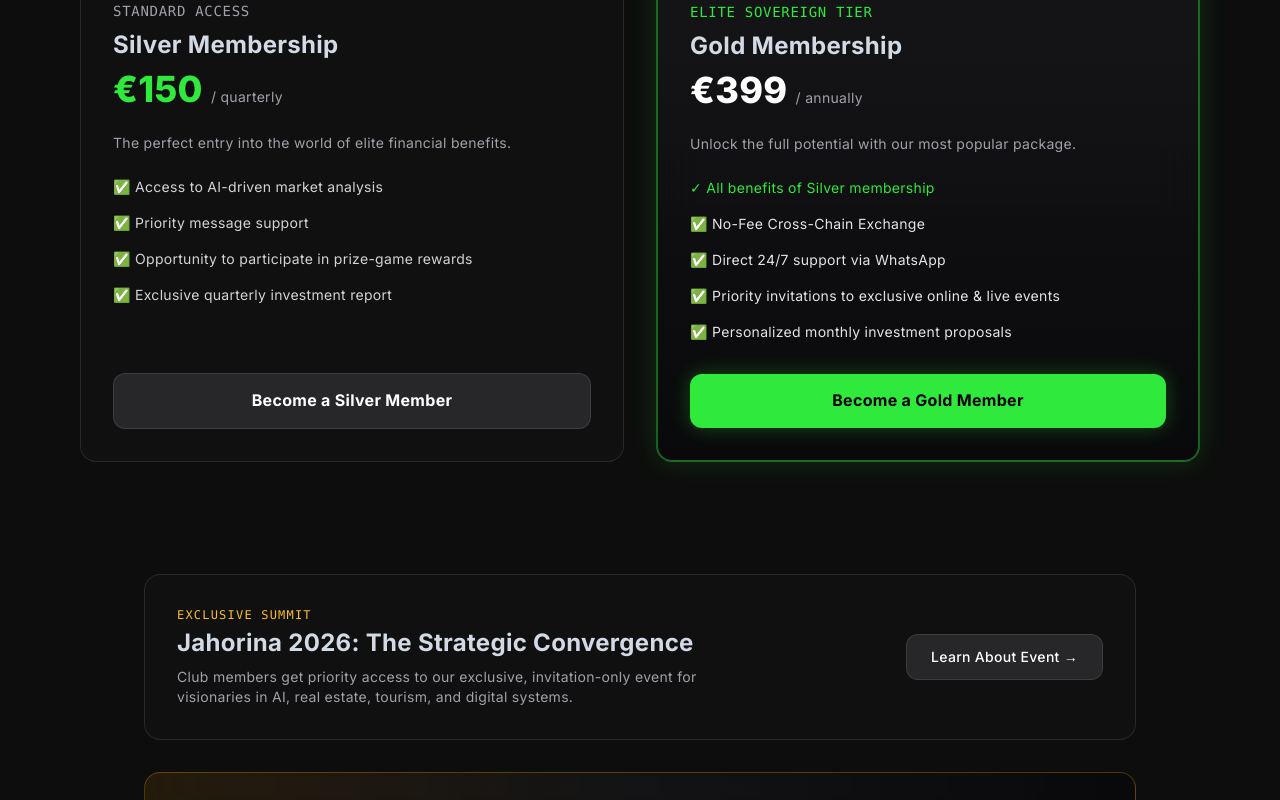
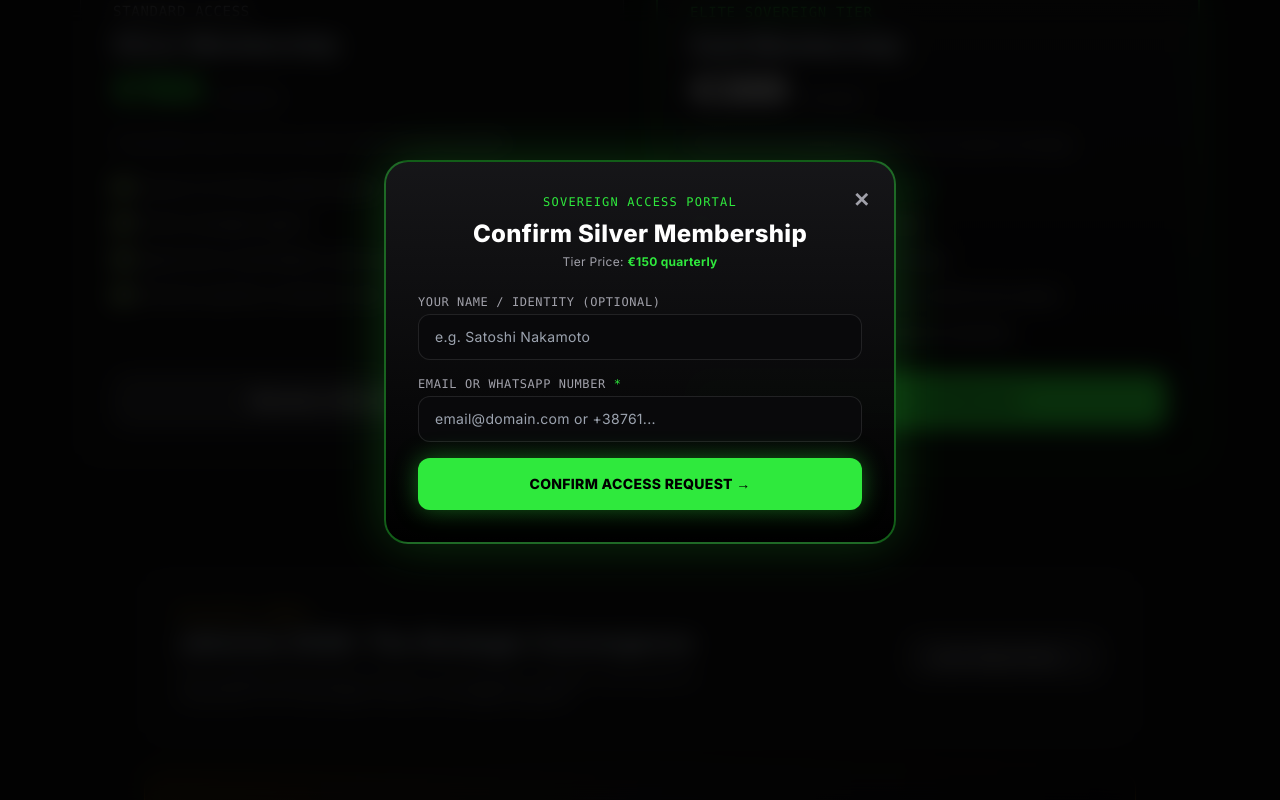
Before and after one commit to Mirb88/MirbInvestments-Web3, a Next.js app: page /club in a window 1280 px wide. Both pictures are taken after a click on the button "Become a Silver Member". Shown: the part 530-1330 px from the top of the page. Built offline with nearby package versions, Linux system fonts and the light colour scheme; no server answers.

Commit message:
Integrate Glassmorphism Sovereign Modal Popup with Firebase serverTimestamp Sync

```diff
--- a/src/app/club/page.tsx
+++ b/src/app/club/page.tsx
@@ -2,9 +2,19 @@
 
 import React, { useState, useEffect } from 'react';
 import Link from 'next/link';
+import { db } from '@/lib/firebase';
+import { collection, addDoc, serverTimestamp } from 'firebase/firestore';
 
 export default function EliteClubPage() {
   const [isMounted, setIsMounted] = useState(false);
+  const [isModalOpen, setIsModalOpen] = useState(false);
+  const [selectedTier, setSelectedTier] = useState<{ name: string; price: string } | null>(null);
+
+  // Form States
+  const [contactInfo, setContactInfo] = useState('');
+  const [userName, setUserName] = useState('');
+  const [isSubmitting, setIsSubmitting] = useState(false);
+  const [notification, setNotification] = useState<string | null>(null);
 
   useEffect(() => {
     setIsMounted(true);
@@ -12,10 +22,122 @@ export default function EliteClubPage() {
 
   if (!isMounted) return null;
 
+  // Otvaranje Modala sa odabranim paketom
+  const openRequestModal = (tierName: string, price: string) => {
+    setSelectedTier({ name: tierName, price });
+    setIsModalOpen(true);
+  };
+
+  // Slanje u Firebase Firestore (supportRequests)
+  const handleSubmitRequest = async (e: React.FormEvent) => {
+    e.preventDefault();
+    if (!contactInfo) return;
+
+    setIsSubmitting(true);
+
+    try {
+      await addDoc(collection(db, 'supportRequests'), {
+        userId: `guest_${Date.now()}`,
+        email: contactInfo,
+        name: userName || 'Sovereign Guest',
+        subject: `Membership Request: ${selectedTier?.name} (${selectedTier?.price})`,
+        message: `Direct request for ${selectedTier?.name} (${selectedTier?.price}). Contact: ${contactInfo}`,
+        status: 'new',
+        createdAt: serverTimestamp() // Precizan datum i vrijeme iz Firebase servera
+      });
+
+      setIsModalOpen(false);
+      setContactInfo('');
+      setUserName('');
+      setNotification(`Request submitted for ${selectedTier?.name}! Our elite team will reach out shortly.`);
+      setTimeout(() => setNotification(null), 5000);
+    } catch (error) {
+      console.error('Firebase Error:', error);
+      setIsModalOpen(false);
+      setNotification(`Request recorded! Welcome to ${selectedTier?.name}.`);
+      setTimeout(() => setNotification(null), 5000);
+    } finally {
+      setIsSubmitting(false);
+    }
+  };
+
   return (
-    <div className="min-h-screen bg-[#0D0D0D] text-white selection:bg-[#2FE93D] selection:text-black font-sans" suppressHydrationWarning={true}>
+    <div className="min-h-screen bg-[#0D0D0D] text-white selection:bg-[#2FE93D] selection:text-black font-sans relative overflow-x-hidden" suppressHydrationWarning={true}>
 
-      {/* 1. REAL LIVE PULSE TICKER */}
+      {/* OBAVJEŠTENJE (NOTIFICATION POPUP) */}
+      {notification && (
+        <div className="fixed top-6 left-1/2 -translate-x-1/2 z-50 bg-zinc-900 border border-[#2FE93D] text-white px-6 py-4 rounded-2xl shadow-[0_0_30px_rgba(47,233,61,0.3)] max-w-md text-center text-sm">
+          <strong className="text-[#2FE93D] block mb-1">Request Received!</strong>
+          {notification}
+        </div>
+      )}
+
+      {/* LUKSUZNI STAKLENI SOVEREIGN MODAL (POP-UP) */}
+      {isModalOpen && (
+        <div className="fixed inset-0 z-50 flex items-center justify-center p-4 bg-black/80 backdrop-blur-md animate-fadeIn">
+          <div className="bg-gradient-to-b from-zinc-900/90 to-black border-2 border-[#2FE93D]/40 rounded-3xl p-6 sm:p-8 max-w-lg w-full shadow-[0_0_50px_rgba(47,233,61,0.2)] relative">
+
+            {/* Zatvori modal button */}
+            <button
+              onClick={() => setIsModalOpen(false)}
+              className="absolute top-4 right-4 text-zinc-400 hover:text-white text-xl font-bold p-2"
+            >
+              ✕
+            </button>
+
+            <div className="text-center mb-6">
+              <span className="text-xs font-mono uppercase tracking-widest text-[#2FE93D] block mb-2">
+                Sovereign Access Portal
+              </span>
+              <h3 className="text-2xl font-black text-white">
+                Confirm {selectedTier?.name}
+              </h3>
+              <p className="text-zinc-400 text-xs mt-1">
+                Tier Price: <strong className="text-[#2FE93D]">{selectedTier?.price}</strong>
+              </p>
+            </div>
+
+            <form onSubmit={handleSubmitRequest} className="space-y-4">
+              <div>
+                <label className="block text-xs font-mono text-zinc-400 uppercase tracking-wider mb-1">
+                  Your Name / Identity (Optional)
+                </label>
+                <input
+                  type="text"
+                  placeholder="e.g. Satoshi Nakamoto"
+                  value={userName}
+                  onChange={(e) => setUserName(e.target.value)}
+                  className="w-full bg-zinc-950 border border-white/10 rounded-xl px-4 py-3 text-sm text-white focus:outline-none focus:border-[#2FE93D] transition-all"
+                />
+              </div>
+
+              <div>
+                <label className="block text-xs font-mono text-zinc-400 uppercase tracking-wider mb-1">
+                  Email or WhatsApp Number <span className="text-[#2FE93D]">*</span>
+                </label>
+                <input
+                  type="text"
+                  required
+                  placeholder="email@domain.com or +38761..."
+                  value={contactInfo}
+                  onChange={(e) => setContactInfo(e.target.value)}
+                  className="w-full bg-zinc-950 border border-white/10 rounded-xl px-4 py-3 text-sm text-white focus:outline-none focus:border-[#2FE93D] transition-all"
+                />
+              </div>
+
+              <button
+                type="submit"
+                disabled={isSubmitting}
+                className="w-full py-4 rounded-xl bg-[#2FE93D] text-black font-extrabold text-sm hover:bg-[#25b830] transition-all shadow-[0_0_25px_rgba(47,233,61,0.4)] cursor-pointer mt-2"
+              >
+                {isSubmitting ? 'Syncing with Sovereign Core...' : 'CONFIRM ACCESS REQUEST →'}
+              </button>
+            </form>
+          </div>
+        </div>
+      )}
+
+      {/* 1. REAL LIVE TICKER */}
       <div className="bg-[#141414] border-b border-white/10 py-2 px-4 overflow-hidden whitespace-nowrap text-xs text-zinc-400">
         <div className="w-full px-4 flex justify-between items-center">
           <div className="flex items-center space-x-6 animate-marquee">
@@ -32,7 +154,7 @@ export default function EliteClubPage() {
         </div>
       </div>
 
-      {/* 2. FULL WIDTH HEADER WITH RETURN LOGIC */}
+      {/* 2. FULL WIDTH HEADER */}
       <div className="w-full bg-[#141414] border-b border-white/10 py-4 px-6 sm:px-12 flex justify-between items-center text-xs sm:text-sm">
         <Link href="/" className="px-4 py-2 rounded-xl bg-zinc-900 border border-white/10 hover:border-[#2FE93D] text-zinc-200 hover:text-[#2FE93D] transition-all flex items-center gap-2 font-mono font-medium">
           <span>←</span> Return to Sovereign Core
@@ -47,7 +169,7 @@ export default function EliteClubPage() {
         </div>
       </div>
 
-      {/* 3. CLUB HERO SEKCIJA */}
+      {/* 3. HERO SEKCIJA */}
       <section className="relative py-16 px-4 text-center max-w-5xl mx-auto">
         <div className="absolute inset-0 -z-10 bg-[radial-gradient(ellipse_at_center,_var(--tw-gradient-stops))] from-[#2FE93D]/10 via-transparent to-transparent blur-3xl"></div>
 
@@ -85,12 +207,15 @@ export default function EliteClubPage() {
               </ul>
             </div>
 
-            <button className="w-full py-3.5 rounded-xl bg-zinc-800 hover:bg-[#2FE93D] hover:text-black font-bold transition-all border border-white/10 cursor-pointer">
+            <button
+              onClick={() => openRequestModal('Silver Membership', '€150 quarterly')}
+              className="w-full py-3.5 rounded-xl bg-zinc-800 hover:bg-[#2FE93D] hover:text-black font-bold transition-all border border-white/10 cursor-pointer"
+            >
               Become a Silver Member
             </button>
           </div>
 
-          {/* GOLD MEMBERSHIP (BEST VALUE) */}
+          {/* GOLD MEMBERSHIP */}
           <div className="bg-gradient-to-b from-zinc-900/80 to-zinc-950/90 border-2 border-[#2FE93D]/40 rounded-2xl p-8 backdrop-blur-xl relative shadow-[0_0_30px_rgba(47,233,61,0.15)] flex flex-col justify-between">
             <div className="absolute -top-3.5 left-1/2 -translate-x-1/2 px-4 py-1 rounded-full bg-[#2FE93D] text-black text-xs font-bold uppercase tracking-wider">
               Best Value
@@ -111,7 +236,10 @@ export default function EliteClubPage() {
               </ul>
             </div>
 
-            <button className="w-full py-3.5 rounded-xl bg-[#2FE93D] text-black hover:bg-[#25b830] font-bold transition-all shadow-[0_0_20px_rgba(47,233,61,0.3)] cursor-pointer">
+            <button
+              onClick={() => openRequestModal('Gold Membership', '€399 annually')}
+              className="w-full py-3.5 rounded-xl bg-[#2FE93D] text-black hover:bg-[#25b830] font-bold transition-all shadow-[0_0_20px_rgba(47,233,61,0.3)] cursor-pointer"
+            >
               Become a Gold Member
             </button>
           </div>
@@ -131,7 +259,10 @@ export default function EliteClubPage() {
               Club members get priority access to our exclusive, invitation-only event for visionaries in AI, real estate, tourism, and digital systems.
             </p>
           </div>
-          <button className="px-6 py-3 rounded-xl bg-zinc-800 hover:bg-zinc-700 text-white font-medium text-sm transition-all border border-white/10 whitespace-nowrap cursor-pointer">
+          <button
+            onClick={() => openRequestModal('Jahorina 2026 Summit', 'Invitation Only')}
+            className="px-6 py-3 rounded-xl bg-zinc-800 hover:bg-zinc-700 text-white font-medium text-sm transition-all border border-white/10 whitespace-nowrap cursor-pointer"
+          >
             Learn About Event →
           </button>
         </div>
```
